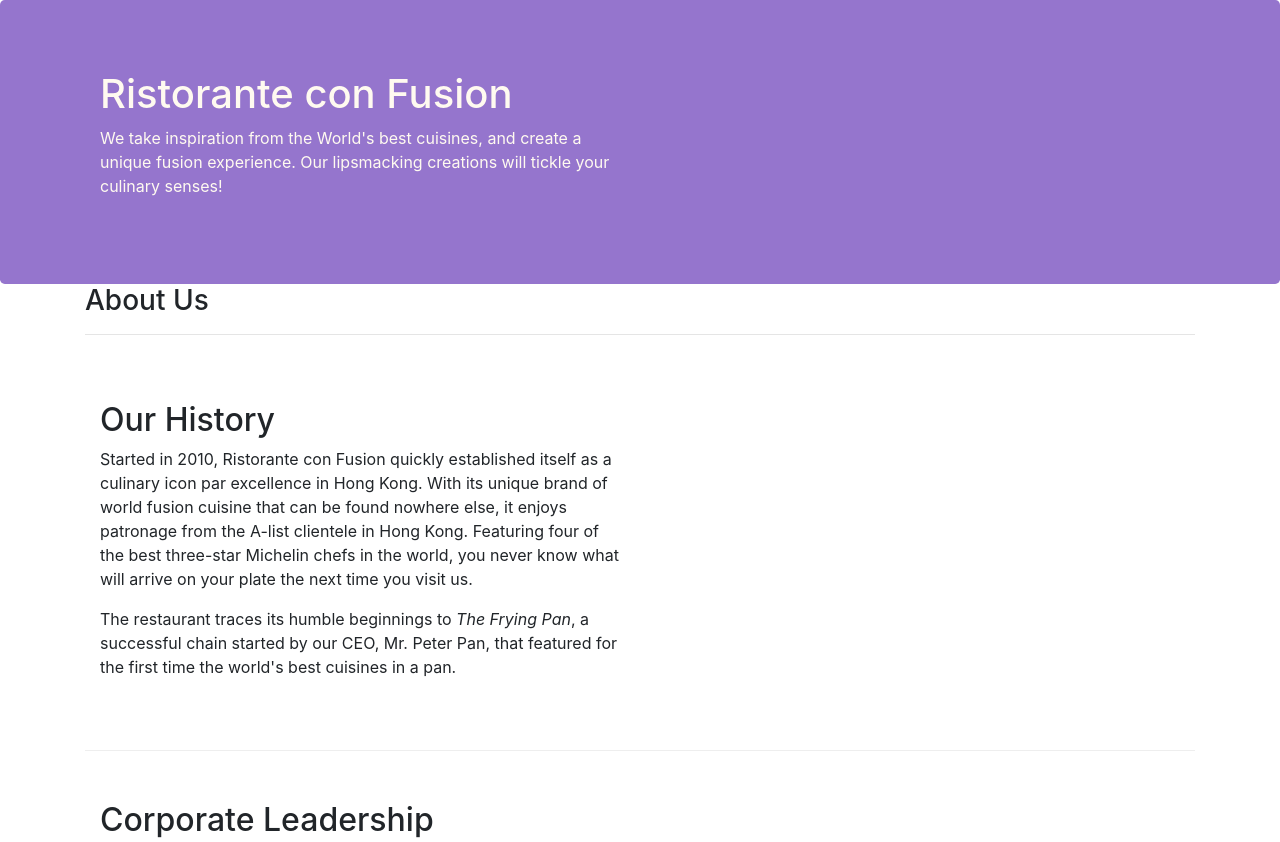
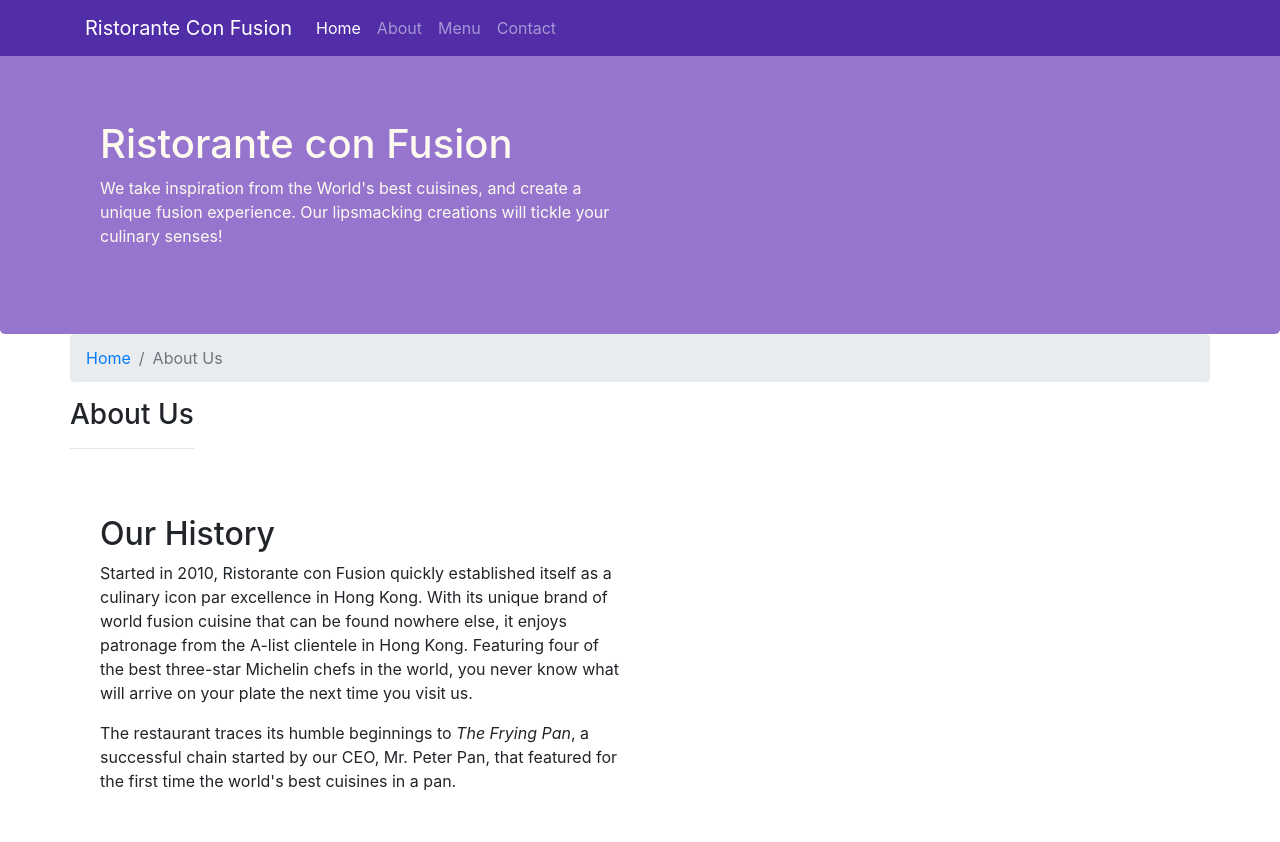
Before and after one commit to btarache/conFusion, a website: page aboutus.html in a window 1280 px wide. Shown: the top 842 px of the page. Drawn offline with nearby package versions, Linux system fonts and the light colour scheme.

Commit message:
Navbar and Breadcrumbs

```diff
--- a/aboutus.html
+++ b/aboutus.html
@@ -14,7 +14,21 @@
 </head>
 
 <body>
-
+    <nav class="navbar navbar-dark navbar-expand-sm fixed-top">
+        <div class="container">
+            <button class="navbar-toggler" type="button" data-toggle="collapse" data-target="#Navbar">
+                <span class="navbar-toggler-icon"></span>
+            </button>
+           <a class="navbar-brand" href="#">Ristorante Con Fusion</a>
+           <div class="collapse navbar-collapse" id="Navbar">
+                <ul class="navbar-nav mr-auto">
+                    <li class="nav-item active"><a class="nav-link" href="#">Home</a></li>
+                    <li class="nav-item"><a class="nav-link" href="./aboutus.html">About</a></li>
+                    <li class="nav-item"><a class="nav-link" href="#">Menu</a></li>
+                    <li class="nav-item"><a class="nav-link" href="#">Contact</a></li>
+                </ul>
+        </div>
+    </nav>
     <header class="jumbotron">
         <div class="container">
             <div class="row row-header">
@@ -29,7 +43,11 @@
     </header>
 
     <div class="container">
-        <div>
+        <div class="row">
+            <ol class="col-12 breadcrumb">
+                <li class="breadcrumb-item"><a href="./index.html">Home</a></li>
+                <li class="breadcrumb-item active">About Us</li>
+            </ol>
             <div>
                <h3>About Us</h3>
                <hr>
--- a/css/styles.css
+++ b/css/styles.css
@@ -1,3 +1,12 @@
+body{
+    padding:50px 0px 0px 0px;
+    z-index:0;
+}
+
+.navbar-dark {
+     background-color: #512DA8;
+}
+
 .row-header{
     margin:0px auto;
     padding:0px;
```
Also changed, not shown: index.html (+15 -1 lines).
